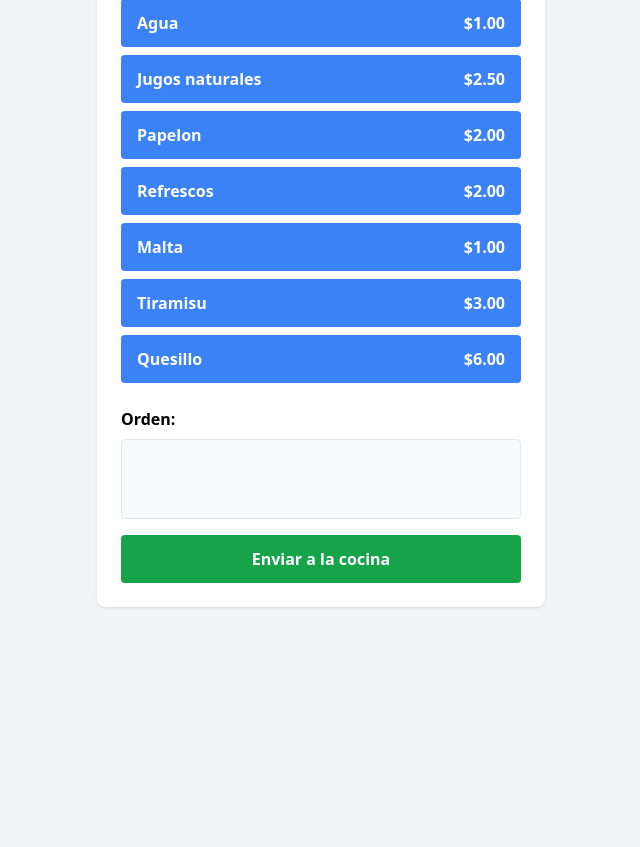
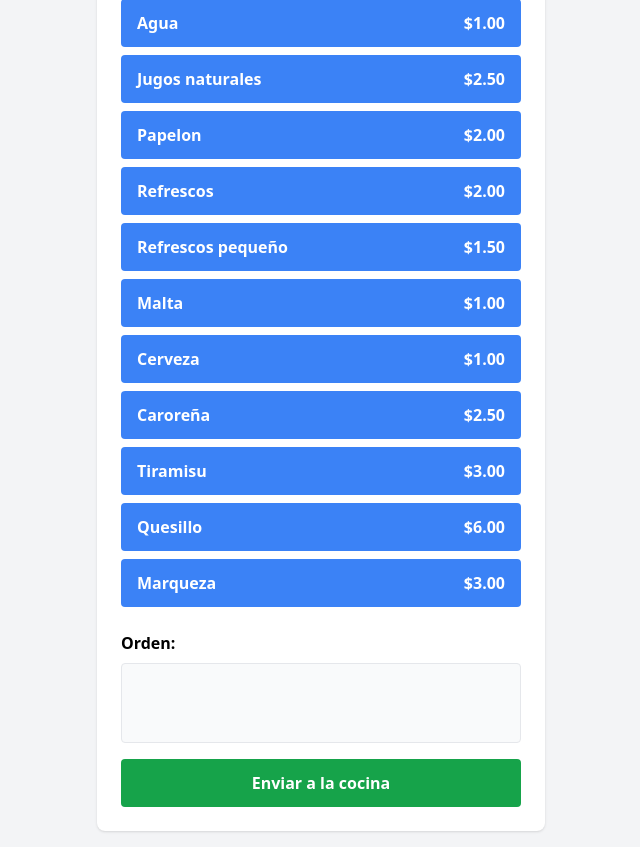
Before and after one commit to jlopez-henao/pi-pos-system, a Flask app: page / in a window 1280 px wide. Shown: the part 879-1726 px from the top of the page, without its empty margins (319-959 px from the left). Before the commit the page ends 1487 px from the top, so only its background shows below. Run offline with Flask 3, Linux system fonts and the light colour scheme; data comes from the database, SQL or seed files in the repository; some libraries are stand-ins or nearby versions.

Commit message:
Adding missing menu items

```diff
--- a/app.py
+++ b/app.py
@@ -52,9 +52,13 @@ def init_db():
             ('Jugos naturales', 'Drinks', 2.50),
             ('Papelon', 'Drinks', 2.00),
             ('Refrescos', 'Drinks', 2.00),
+            ('Refrescos pequeño', 'Drinks', 1.50),
             ('Malta', 'Drinks', 1.00),
+            ('Cerveza', 'Drinks', 1.00),
+            ('Caroreña', 'Drinks', 2.50),
             ('Tiramisu', 'Dessert', 3.00),
             ('Quesillo', 'Dessert', 6.00),
+            ('Marqueza', 'Dessert', 3.00),
         ]
         cursor.executemany("INSERT INTO menu (name, category, price) VALUES (?, ?, ?)", sample_items)
 
--- a/templates/cocina.html
+++ b/templates/cocina.html
@@ -59,7 +59,7 @@
 <!DOCTYPE html>
 <html>
 <head>
-    <title>Kitchen Display & Bills</title>
+    <title>Cocina</title>
     <script src="https://cdn.tailwindcss.com"></script>
 </head>
 <body class="bg-gray-900 text-white p-6">
--- a/templates/cuenta.html
+++ b/templates/cuenta.html
@@ -1,7 +1,7 @@
 <!DOCTYPE html>
 <html>
 <head>
-    <title>Bill for Table {{ table }}</title>
+    <title>Cuentas por mesa {{ table }}</title>
     <script src="https://cdn.tailwindcss.com"></script>
 
     <!-- Add your print CSS right here -->
```
